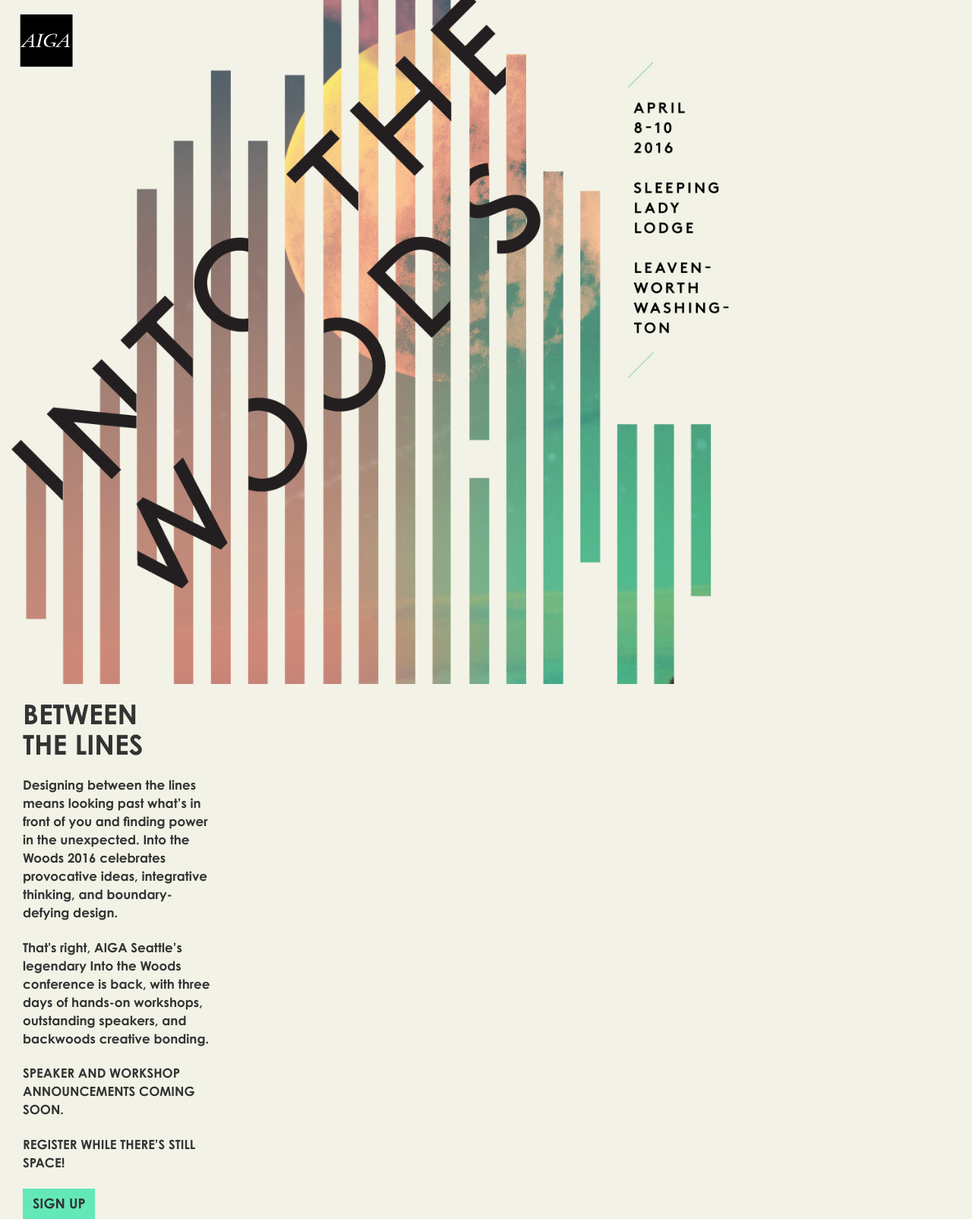
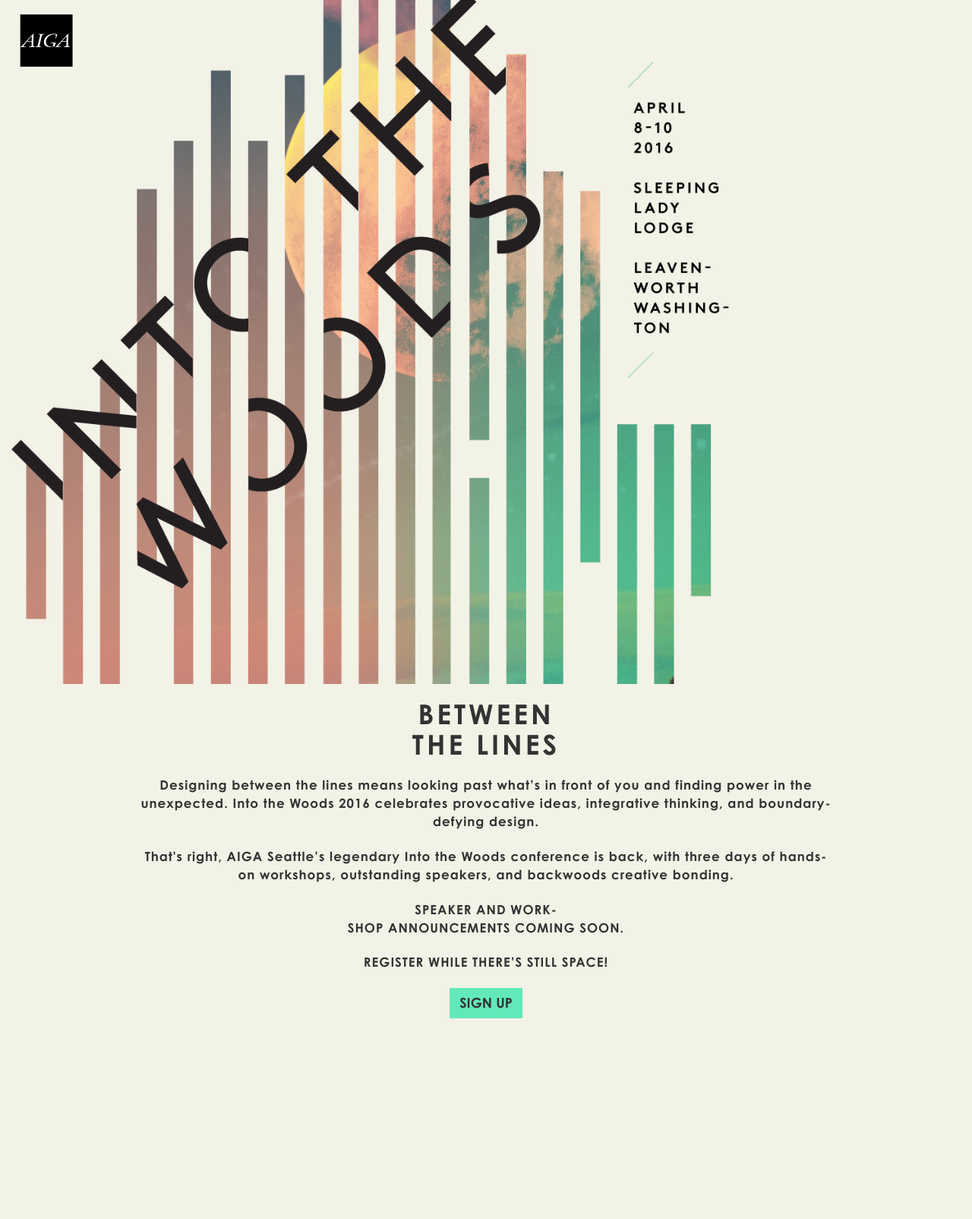
Before and after one commit to aiga-seattle/2015.aigaintothewoods.com, a Jekyll site: the page built from index.html, in a window 1280 px wide. Shown: the whole page at 76% size. Built offline with Jekyll 4.4.1, drawn with Linux system fonts in a browser that asks for light colours; nearby versions of some CDN libraries; some web fonts are replaced; after the commit the page ends 1340 px from its top, so only the background shows below that.

Commit message:
Add Event Detail Behaviors

```diff
--- a/_sass/_intothewoods.scss
+++ b/_sass/_intothewoods.scss
@@ -35,7 +35,12 @@
   float: left;
   max-width: 280px;
 
+  h1 {
+    letter-spacing: 4px;
+  }
+
   p {
+    letter-spacing: 1px;
     font-size: 1.2em;
     margin: 1.3em 0;
   }
@@ -73,6 +78,24 @@
   left: 2%;
 }
 
+.wide-display {
+  margin-bottom: 100px;
+  width: 100%;
+  margin: 0 auto 100px;
+  text-align: center;
+  max-width: initial;
+
+  .overview-copy {
+    margin: 0 auto;
+    float: none;
+    max-width: none;
+    width: 75%;
+  }
+}
+
+.unlock-fixed {
+  position: absolute !important;
+}
 
 @media (max-width: 1186px) {
   #aiga-logo {
@@ -101,9 +124,10 @@
 
   .overview-copy {
     margin-bottom: 100px;
-    width: 500px;
+    width: 100%;
     margin: 0 auto 100px;
     text-align: center;
+    max-width: initial;
   }
 
   .container-overview-copy {
--- a/index.html
+++ b/index.html
@@ -2,14 +2,14 @@
 layout: default
 ---
 
-<div class="container-fluid splash-page full-height">
+<div id="container" class="container-fluid splash-page full-height">
   <div class="row full-height">
     <div class="col-md-12 full-height container-moon-illustration">
       <img id="aiga-logo" src="/images/aiga-logo-black.svg" alt="AIGA Logo"/>
       <img id="moon-illustration" src="/images/moon-illustration.png" />
 
-      <div class="container-overview-copy">
-        <div class="event-details">
+      <div id="container-overview-copy" class="container-overview-copy">
+        <div id="event-details" class="event-details">
           <p>April 8-10, 2016 | Sleeping Lady Lodge | Leavenworth, WA</p>
         </div>
 
@@ -20,7 +20,7 @@
 
           <p>That's right, AIGA Seattle’s legendary Into the Woods conference is back, with three days of hands-on workshops, outstanding speakers, and backwoods creative bonding.</p>
 
-          <p class="program-announcement-copy">Speaker And Workshop Announcements Coming Soon.</p>
+          <p class="program-announcement-copy">Speaker And Work-<br/>shop Announcements Coming Soon.</p>
           <p class="register-copy">Register While There’s Still Space!</p>
 
           <a class="btn btn-default btn-register" href="https://www.eventbrite.com/e/into-the-woods-conference-2016-tickets-18926152632" role="button">Sign Up</a>
```
Also changed, not shown: other parts of index.html (+16 -0 lines), 3 other files.
